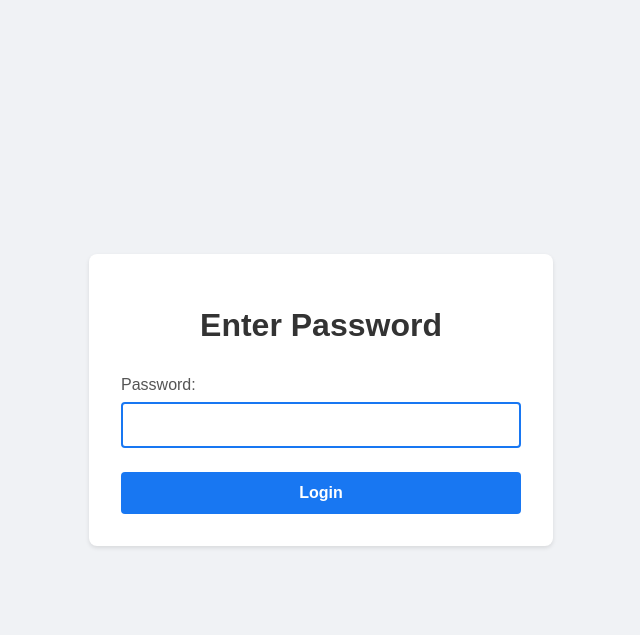
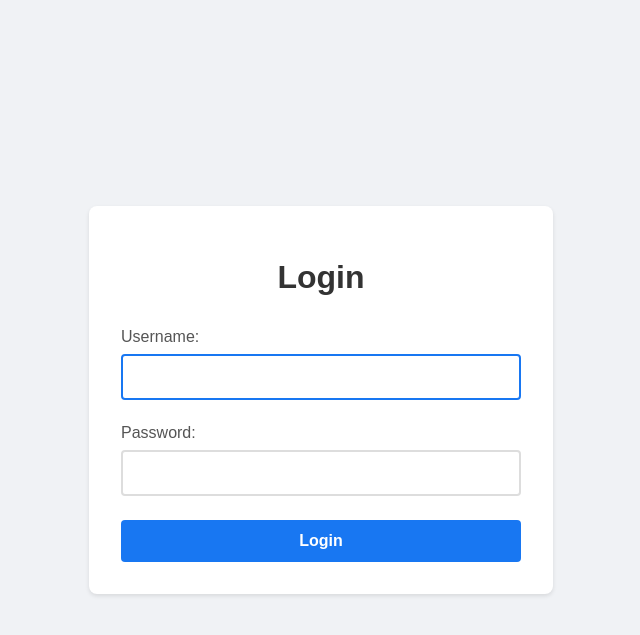
Before and after one commit to jduron24/Project-1-4220, a Flask app: page /login in a window 1280 px wide. Shown: the top 635 px of the page, without its empty margins (319-959 px from the left). Run offline with Flask 3, Linux system fonts and the light colour scheme.

Commit message:
username login added

```diff
--- a/app.py
+++ b/app.py
@@ -68,13 +68,14 @@ def home():
 @app.route('/login', methods=['GET', 'POST'])
 def login():
     if request.method == 'POST':
+        username = request.form['username']
         password = request.form['password']
 
-        if password == MASTER_PASSWORD:
+        if username == "user1" and password == MASTER_PASSWORD:
             session['logged_in'] = True
-            return redirect(url_for('gallery'))  # Redirect to gallery after login
+            return redirect(url_for('gallery'))
         else:
-            flash('Invalid password')
+            flash('Invalid username or password')
 
     return render_template('login.html')
 
--- a/templates/login.html
+++ b/templates/login.html
@@ -8,7 +8,7 @@
 </head>
 <body>
     <div class="login-container">
-        <h1>Enter Password</h1>
+        <h1>Login</h1>
         {% with messages = get_flashed_messages() %}
             {% if messages %}
                 {% for message in messages %}
@@ -18,8 +18,12 @@
         {% endwith %}
         <form method="POST" action="{{ url_for('login') }}">
             <div class="form-group">
+                <label for="username">Username:</label>
+                <input type="text" id="username" name="username" required autofocus>
+            </div>
+            <div class="form-group">
                 <label for="password">Password:</label>
-                <input type="password" id="password" name="password" required autofocus>
+                <input type="password" id="password" name="password" required>
             </div>
             <button type="submit">Login</button>
         </form>
```
